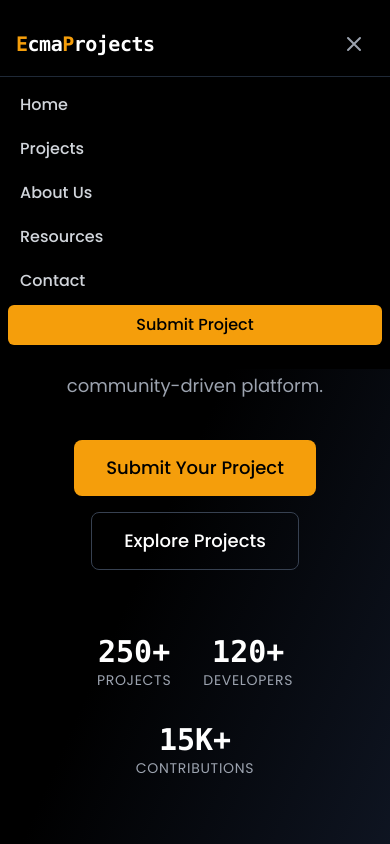
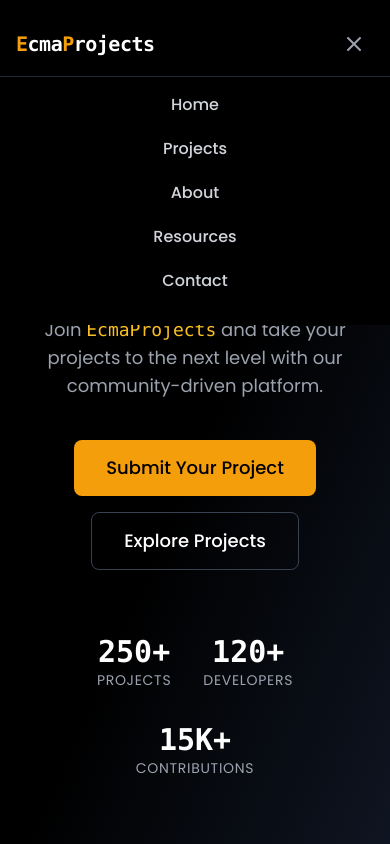
Before and after one commit to Sohan-Rout/EcmaProjects, a Next.js app: page / in a window 390 px wide. Both pictures are taken after a click on the button "Open main menu". Shown: the top 844 px of the page. Built offline with nearby package versions, Linux system fonts and the light colour scheme.

Commit message:
navbar fixed

```diff
--- a/app/components/navbar.jsx
+++ b/app/components/navbar.jsx
@@ -1,4 +1,3 @@
-import Link from 'next/link';
 import { useState, useEffect } from 'react';
 
 const Navbar = () => {
@@ -13,57 +12,63 @@ const Navbar = () => {
     return () => window.removeEventListener('scroll', handleScroll);
   }, []);
 
+  const scrollToSection = (sectionId) => {
+    const element = document.getElementById(sectionId);
+    if (element) {
+      element.scrollIntoView({ behavior: 'smooth' });
+      setIsOpen(false); // Close mobile menu after clicking
+    }
+  };
+
   return (
     <nav className={`fixed w-full z-50 transition-all duration-300 ${scrolled ? 'bg-black/95 backdrop-blur-sm py-2 border-b border-gray-800' : 'bg-black py-3'}`}>
       <div className="max-w-7xl mx-auto px-4 sm:px-6 lg:px-8">
         <div className="flex items-center justify-between h-16">
           {/* Logo - Left aligned */}
           <div className="flex-shrink-0 flex items-center">
-            <Link href="/" className="group">
+            <button onClick={() => scrollToSection('home')} className="group">
               <h1 className="text-xl font-mono font-bold tracking-tight text-white">
                 <span className="text-amber-500 group-hover:text-amber-400 transition-colors">E</span>
                 <span className="group-hover:text-gray-300 transition-colors">cma</span>
                 <span className="text-amber-500 group-hover:text-amber-400 transition-colors">P</span>
                 <span className="group-hover:text-gray-300 transition-colors">rojects</span>
               </h1>
-            </Link>
+            </button>
           </div>
 
           {/* Desktop Navigation - Centered */}
           <div className="hidden md:flex md:items-center md:justify-center flex-1 mx-8">
             <div className="flex space-x-1">
               {[
-                { name: 'Home', path: '/' },
-                { name: 'Projects', path: '/projects' },
-                { name: 'About', path: '/about' },
-                { name: 'Resources', path: '/resources' },
-                { name: 'Contact', path: '/contact' },
+                { name: 'Home', id: 'home' },
+                { name: 'Projects', id: 'projects' },
+                { name: 'About', id: 'about' },
+                { name: 'Resources', id: 'resources' },
+                { name: 'Contact', id: 'contact' },
               ].map((item) => (
-                <Link
+                <button
                   key={item.name}
-                  href={item.path}
+                  onClick={() => scrollToSection(item.id)}
                   className="relative px-4 py-2 group"
                 >
                   <span className="text-gray-300 group-hover:text-white transition-colors duration-200">
                     {item.name}
                   </span>
                   <span className="absolute bottom-1 left-1/2 transform -translate-x-1/2 w-0 h-[2px] bg-amber-500 group-hover:w-4/5 transition-all duration-300"></span>
-                </Link>
+                </button>
               ))}
             </div>
           </div>
 
           {/* CTA Button - Right aligned */}
           <div className="hidden md:block">
-            <Link href="/submit-project">
-              <button className="ml-4 relative overflow-hidden bg-amber-500 text-black px-4 py-2 rounded-md font-medium hover:bg-amber-400 transition-all duration-300 group flex items-center">
+            <button onClick={() => scrollToSection('contact')} className="ml-4 relative overflow-hidden bg-amber-500 text-black px-4 py-2 rounded-md font-medium hover:bg-amber-400 transition-all duration-300 group flex items-center">
               <span className="relative z-10">Submit Project</span>
               <svg xmlns="http://www.w3.org/2000/svg" className="h-4 w-4 ml-1.5" viewBox="0 0 20 20" fill="currentColor">
                 <path fillRule="evenodd" d="M10 3a1 1 0 011 1v5h5a1 1 0 110 2h-5v5a1 1 0 11-2 0v-5H4a1 1 0 110-2h5V4a1 1 0 011-1z" clipRule="evenodd" />
               </svg>
               <span className="absolute inset-0 bg-gradient-to-r from-amber-500 to-amber-600 opacity-0 group-hover:opacity-100 transition-opacity duration-300"></span>
             </button>
-            </Link>
           </div>
 
           {/* Mobile menu button */}
@@ -92,28 +97,20 @@ const Navbar = () => {
       <div className={`md:hidden ${isOpen ? 'block' : 'hidden'}`}>
         <div className="px-2 pt-2 pb-3 space-y-1 sm:px-3 bg-black/95 backdrop-blur-sm border-t border-gray-800">
           {[
-            { name: 'Home', path: '/' },
-            { name: 'Projects', path: '/projects' },
-            { name: 'About Us', path: '/about' },
-            { name: 'Resources', path: '/resources' },
-            { name: 'Contact', path: '/contact' },
+            { name: 'Home', id: 'home' },
+            { name: 'Projects', id: 'projects' },
+            { name: 'About', id: 'about' },
+            { name: 'Resources', id: 'resources' },
+            { name: 'Contact', id: 'contact' },
           ].map((item) => (
-            <Link
+            <button
               key={item.name}
-              href={item.path}
-              className="block px-3 py-2 rounded-md text-base font-medium text-gray-300 hover:text-white hover:bg-gray-900/50 transition-colors duration-200"
-              onClick={() => setIsOpen(false)}
+              onClick={() => scrollToSection(item.id)}
+              className="block w-full px-3 py-2 text-base font-medium text-gray-300 hover:text-white hover:bg-gray-700 rounded-md"
             >
               {item.name}
-            </Link>
+            </button>
           ))}
-          <Link
-            href="/submit-project"
-            className="block w-full mt-2 px-3 py-2 rounded-md text-base font-medium text-center text-black bg-amber-500 hover:bg-amber-400 transition-colors duration-200"
-            onClick={() => setIsOpen(false)}
-          >
-            Submit Project
-          </Link>
         </div>
       </div>
     </nav>
--- a/app/page.jsx
+++ b/app/page.jsx
@@ -12,12 +12,24 @@ export default function Home() {
   return (
     <div>
       <Navbar />
+      <section id="home">
         <Hero />
+      </section>
+      <section id="projects">
         <Projects />
+      </section>
+      <section id="about">
         <About />
+      </section>
+      <section id="resources">
         <Resources />
+      </section>
+      <section id="newsletter">
         <Newsletter />
+      </section>
+      <section id="contact">
         <ContactUs />
+      </section>
       <Footer />
     </div>
   );
```
Lines whose indentation alone changed are shown as unchanged.
